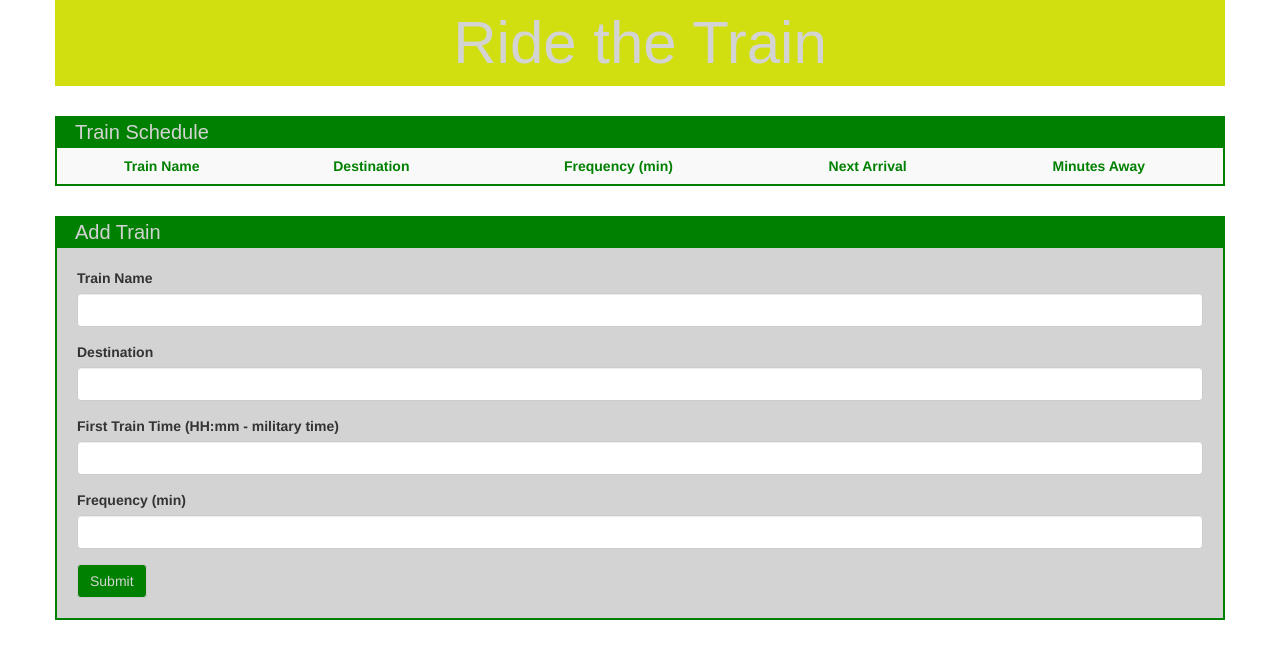
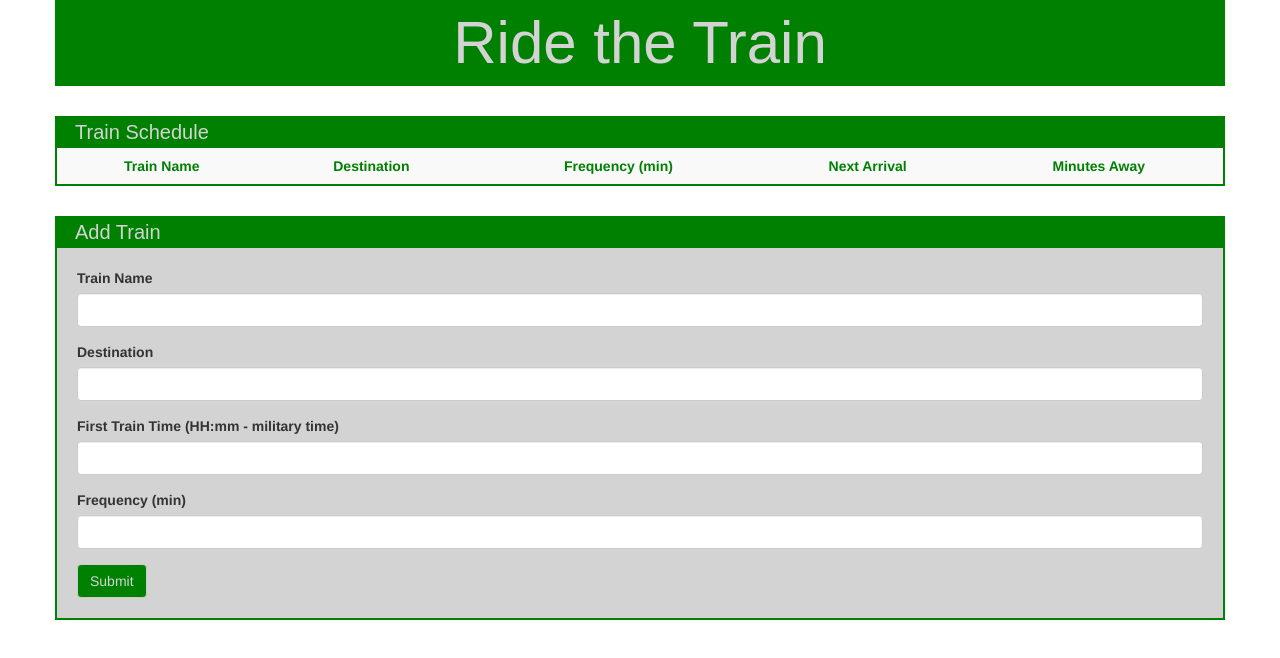
Before and after one commit to aditya811/Train-Scheduler, a plain HTML site: page trainscheduler.html in a window 1280 px wide. Drawn offline with nearby package versions, Linux system fonts and the light colour scheme; no server answers; a script that the page names is missing.

Commit message:
Updated ccs file

```diff
--- a/assets/css/style.css
+++ b/assets/css/style.css
@@ -2,7 +2,7 @@ header {
   margin-left: auto;
   margin-right: auto;
   margin-bottom: 30px;
-  background: rgb(209, 223, 16);
+  background: green;
   font-size: 60px;
   font-family: Arial, Helvetica, sans-serif;
   color: lightgrey;
```
